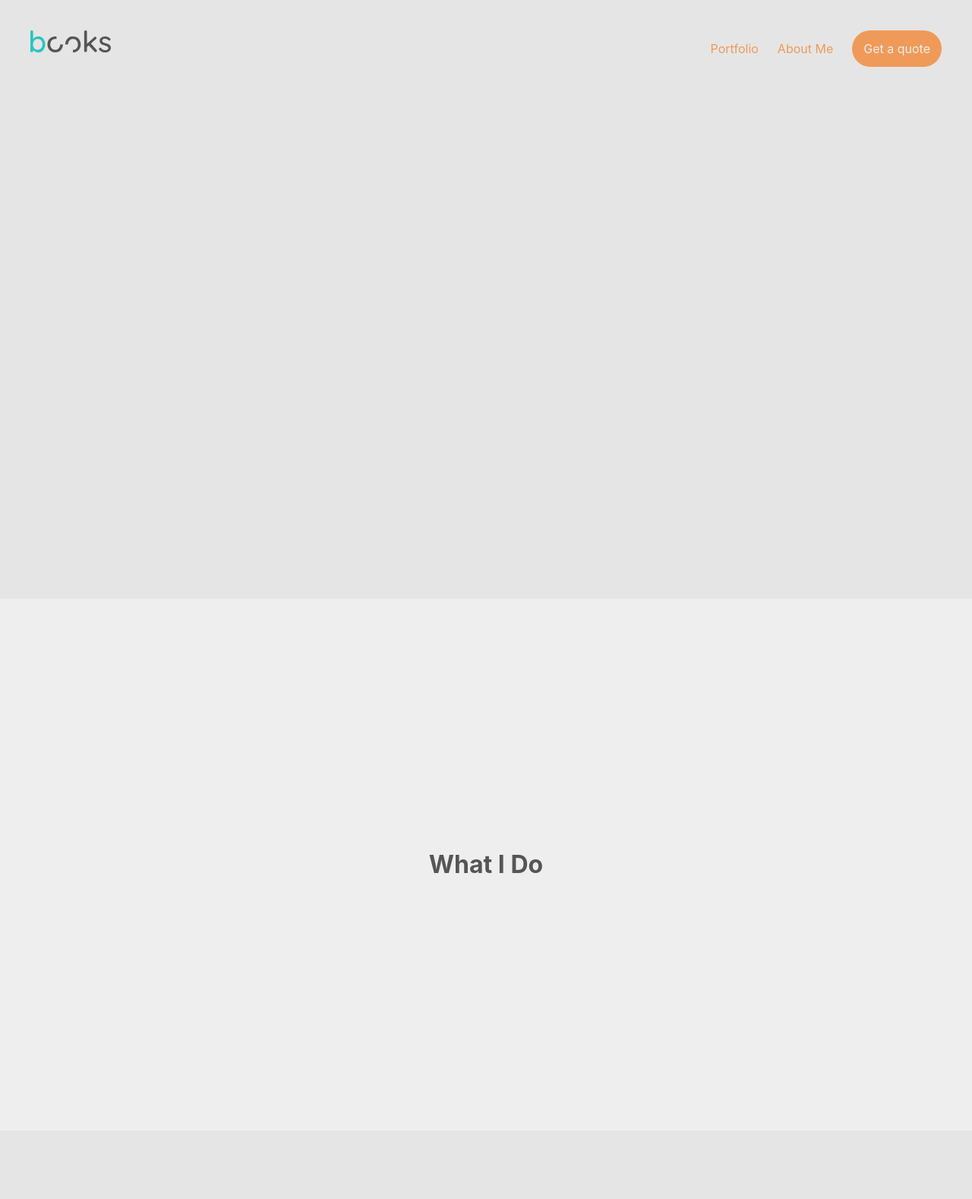
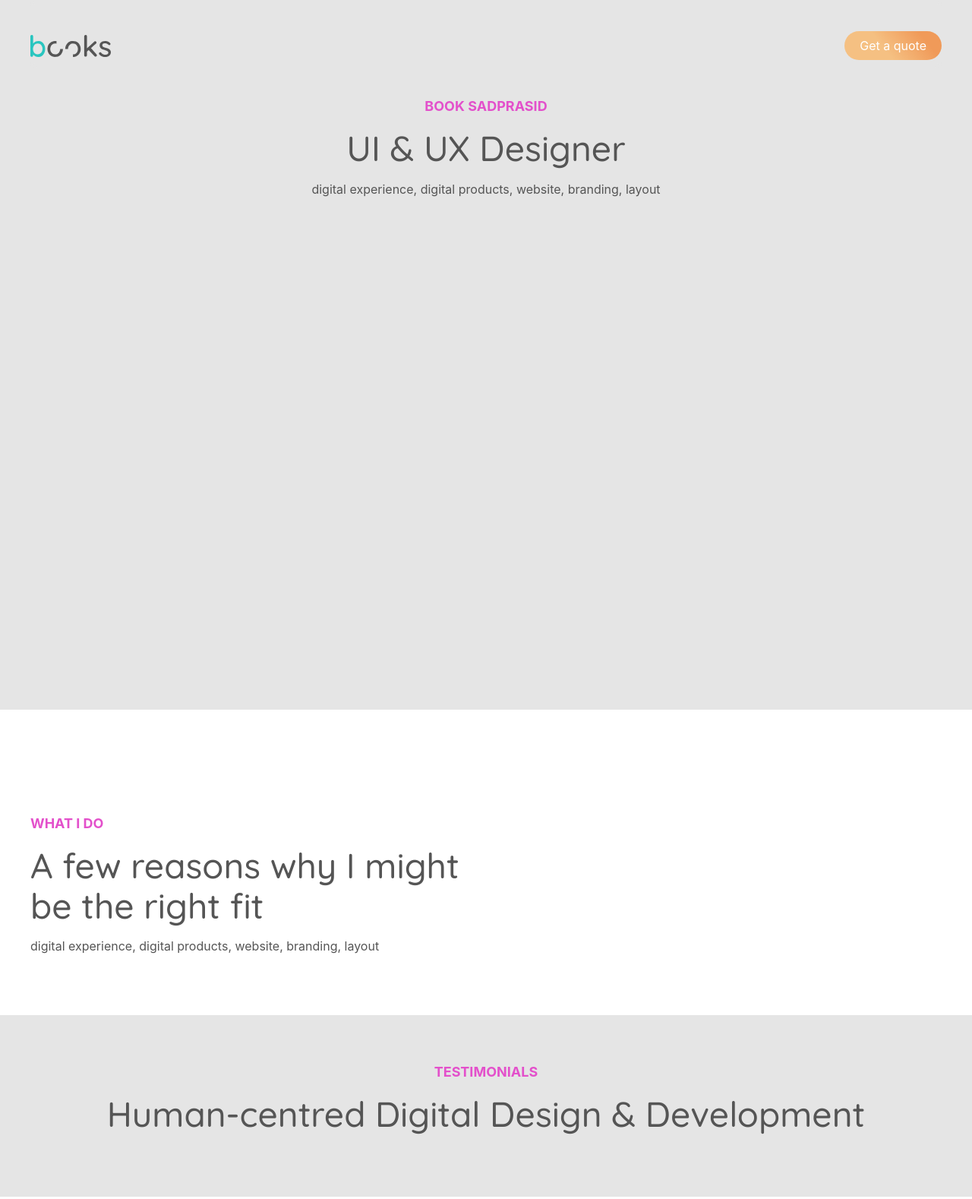
Before and after one commit to KoltonG/Books, a Gatsby site: page / in a window 1280 px wide. Shown: the top 1578 px of the page at 76% size. Built offline with nearby package versions, Linux system fonts and the light colour scheme; Gatsby itself is replaced by a stand-in of ours; a web font is replaced by a local one.

Commit message:
Create layout and common components

```diff
--- a/package.json
+++ b/package.json
@@ -6,7 +6,7 @@
   "license": "MIT",
   "scripts": {
     "build": "gatsby build",
-    "develop": "gatsby develop",
+    "develop": "gatsby develop -H 0.0.0.0",
     "format": "prettier --write \"**/*.{js,jsx,json,md}\"",
     "start": "npm run develop",
     "serve": "gatsby serve",
--- a/src/components/button.js
+++ b/src/components/button.js
@@ -5,17 +5,23 @@ import React from 'react'
 // Styles
 import styled from '@emotion/styled'
 
-/** Component - Button */
+/** Component - Button
+ *
+ * TODO: Add state styles
+ */
 export const Button = ({ children }) => {
-  const Button = styled.button({
-    padding: 15,
-    color: `var(--white)`,
-    borderRadius: 30,
-    border: `none`,
-    cursor: `pointer`,
-    // TODO: Update this to linear gradient
-    backgroundColor: `var(--gold)`,
-  })
+  const Button = styled.button`
+    padding: 10px 20px;
+    color: var(--white);
+    border-radius: 30px;
+    border: none;
+    cursor: pointer;
+    background: linear-gradient(
+      51.56deg,
+      var(--light-gold) 40.82%,
+      var(--gold) 80.52%
+    );
+  `
 
   return <Button>{children}</Button>
 }
--- /dev/null
+++ b/src/components/footer.js
@@ -0,0 +1,35 @@
+/** Imports */
+import React from 'react'
+
+// Styles
+import styled from '@emotion/styled'
+
+/** Component - Header */
+export const Footer = ({
+  paddingTop = 65,
+  paddingBottom = 65,
+  backgroundColor,
+  children,
+  ...props
+}) => {
+  const Footer = styled.footer`
+    padding-top: ${paddingTop}px;
+    padding-bottom: ${paddingBottom}px;
+    background-color: ${backgroundColor};
+  `
+
+  const Content = styled.div`
+    max-width: var(--large);
+    margin: 0 auto;
+    @media (max-width: 1230px) {
+      padding-left: 15px;
+      padding-right: 15px;
+    }
+  `
+
+  return (
+    <Footer {...props}>
+      <Content>{children}</Content>
+    </Footer>
+  )
+}
--- a/src/components/header.js
+++ b/src/components/header.js
@@ -1,3 +1,21 @@
+/** Imports */
 import React from 'react'
 
-export const Header = ({ children }) => <h1>{children}</h1>
+// Styles
+import styled from '@emotion/styled'
+
+/** Component - Header */
+export const Header = ({ children }) => {
+  const Header = styled.header`
+    padding-top: 40px;
+    max-width: var(--large);
+    margin: 0 auto;
+    text-align: center;
+    @media (max-width: 1230px) {
+      padding-left: 15px;
+      padding-right: 15px;
+    }
+  `
+
+  return <Header>{children}</Header>
+}
--- a/src/components/index.js
+++ b/src/components/index.js
@@ -1,6 +1,9 @@
 /* Layout */
 export * from './nav'
 export * from './header'
+export * from './section'
+export * from './footer'
 
 /** Common Components */
 export * from './button'
+export * from './tag'
--- a/src/components/nav.js
+++ b/src/components/nav.js
@@ -10,51 +10,69 @@ import { Button } from './button'
 import styled from '@emotion/styled'
 
 export const Nav = () => {
-  const Nav = styled.nav({
-    display: `flex`,
-    justifyContent: `space-between`,
-    padding: `40px 0 0 0`,
-    '@media (max-width: 1230px)': {
-      paddingLeft: 15,
-      paddingRight: 15,
-    },
-    maxWidth: `var(--large)`,
-    margin: `0 auto`,
-    a: {
-      display: `inline-block`,
-      textDecoration: `none`,
-      color: `var(--gold)`,
-    },
-    ul: {
-      listStyle: `none`,
-      display: `flex`,
-      alignItems: `center`,
-      padding: 0,
-      margin: 0,
-    },
-    li: {
-      margin: `0 12.5px`,
-      '&:first-of-type': {
-        marginLeft: 0,
-      },
-      '&:last-of-type': {
-        marginRight: 0,
-      },
-    },
-  })
+  const Nav = styled.nav`
+    position: sticky;
+    top: 0;
+    padding-top: 40px;
+    padding-bottom: 10px;
+    height: 40px;
+    display: flex;
+    justify-content: space-between;
+    @media (max-width: 1230px) {
+      padding-left: 15px;
+      padding-right: 15px;
+    }
+    max-width: var(--large);
+    margin: 0 auto;
+    a {
+      display: inline-flex;
+      align-items: center;
+      text-decoration: none;
+      color: var(--gold);
+    }
+    ul {
+      list-style: none;
+      display: flex;
+      align-items: center;
+      padding: 0;
+      margin: 0;
+    }
+    li {
+      margin: 0 12.5px;
+      &:first-of-type {
+        margin-left: 0;
+      }
+      &:last-of-type {
+        margin-right: 0;
+      }
+    }
+  `
+
+  const Blur = styled.div`
+    position: absolute;
+    left: 0;
+    top: 0;
+    right: 0;
+    bottom: 0;
+    z-index: -1;
+    opacity: 0.9
+    background-color: var(--background);
+    backdrop-filter: blur(3px);
+  `
 
   return (
     <Nav>
+      <Blur />
       <Link to="/">
         <img src="logo.svg" alt="Logo" />
       </Link>
       <ul>
-        <li>
+        {/* <li>
           <Link to="/portfolio">Portfolio</Link>
         </li>
         <li>
           <Link to="/about">About Me</Link>
-        </li>
+        </li> */}
         <li>
           <Button>Get a quote</Button>
         </li>
--- /dev/null
+++ b/src/components/section.js
@@ -0,0 +1,35 @@
+/** Imports */
+import React from 'react'
+
+// Styles
+import styled from '@emotion/styled'
+
+/** Component - Header */
+export const Section = ({
+  paddingTop = 65,
+  paddingBottom = 65,
+  backgroundColor,
+  children,
+  ...props
+}) => {
+  const Section = styled.section`
+    padding-top: ${paddingTop}px;
+    padding-bottom: ${paddingBottom}px;
+    background-color: ${backgroundColor};
+  `
+
+  const Content = styled.div`
+    max-width: var(--large);
+    margin: 0 auto;
+    @media (max-width: 1230px) {
+      padding-left: 15px;
+      padding-right: 15px;
+    }
+  `
+
+  return (
+    <Section {...props}>
+      <Content>{children}</Content>
+    </Section>
+  )
+}
--- /dev/null
+++ b/src/components/tag.js
@@ -0,0 +1,17 @@
+/** Imports */
+import React from 'react'
+
+// Styles
+import styled from '@emotion/styled'
+
+/** Component - Header */
+export const Tag = ({ children }) => {
+  const Tag = styled.small`
+    text-transform: uppercase;
+    color: var(--purple);
+    font-size: 18px;
+    font-weight: bold;
+  `
+
+  return <Tag>{children}</Tag>
+}
--- a/src/pages/index.js
+++ b/src/pages/index.js
@@ -3,7 +3,7 @@
 import React from 'react'
 
 // Components
-import { Nav } from '../components'
+import { Nav, Header, Section, Footer, Tag, Button } from '../components'
 import { Helmet } from 'react-helmet'
 
 /** Component - Landing */
@@ -19,51 +19,49 @@ export default () => {
     <>
       {Metadata}
       <Nav />
-      <header
+      <Header>
+        <Tag>Book Sadprasid</Tag>
+        <h1>UI & UX Designer</h1>
+        <p>digital experience, digital products, website, branding, layout</p>
+        <center style={{ height: 660 }}></center>
+      </Header>
+      <main>
+        <Section paddingTop={140} backgroundColor="var(--white)">
+          <div
+            style={{
+              display: 'grid',
+              gridTemplateColumns: 'repeat(2, 1fr)',
+            }}
+          >
+            <div>
+              <Tag>What I Do</Tag>
+              <h2>A few reasons why I might be the right fit</h2>
+              <p>
+                digital experience, digital products, website, branding, layout
+              </p>
+            </div>
+          </div>
+        </Section>
+        <Section style={{ textAlign: 'center' }}>
+          <Tag>Testimonials</Tag>
+          <h2>Human-centred Digital Design & Development</h2>
+        </Section>
+      </main>
+      <Footer
+        backgroundColor="var(--white)"
+        paddingTop={230}
+        paddingBottom={130}
         style={{
-          height: '80vh',
-          minHeight: 700,
-          width: 'var(--large)',
-          margin: '0 auto',
-        }}
-      ></header>
-      <main>
-        <section
-          style={{
-            backgroundColor: 'var(--white)',
-            height: '80vh',
-            minHeight: 700,
-            display: 'flex',
-            alignItems: 'center',
-            justifyContent: 'center',
-          }}
-        >
-          <h1>What I Do</h1>
-        </section>
-        <section
-          style={{
-            height: '500px',
-            minHeight: 700,
-            margin: '0 auto',
-            display: 'flex',
-            alignItems: 'center',
-            justifyContent: 'center',
-          }}
-        >
-          <h1>Testimonials</h1>
-        </section>
-      </main>
-      <footer
-        style={{
-          backgroundColor: 'var(--white)',
-          height: 400,
           display: 'flex',
           alignItems: 'center',
           justifyContent: 'center',
+          textAlign: 'center',
         }}
       >
-        <h1>Footer</h1>
-      </footer>
+        <Tag>Hire Me</Tag>
+        <h2>Let me join your next project.</h2>
+        <Button>Contact Me</Button>
+      </Footer>
     </>
   )
 }
--- a/src/styles/global.css
+++ b/src/styles/global.css
@@ -5,11 +5,12 @@
 /** Variables */
 :root {
   /* Colours */
-  --white: #eee;
+  --white: #fff;
   --black: #555;
   --gold: #F09A59;
   --light-gold: #F5C082;
   --background: #E5E5E5;
+  --purple: #E350CB;
 
   /* Breakpoints */
   --large: 1200px;
@@ -29,3 +30,14 @@ html {
 body {
   background-color: var(--background);
 }
+
+h1, h2 {
+  font-family: 'Quicksand', -apple-system, BlinkMacSystemFont, "Segoe UI", Helvetica,
+  Arial, sans-serif, "Apple Color Emoji", "Segoe UI Emoji", "Segoe UI Symbol";
+}
+
+h1, h2 {
+  font-size: 46px;
+  font-weight: 500;
+  margin: 18px 0;
+}
```
